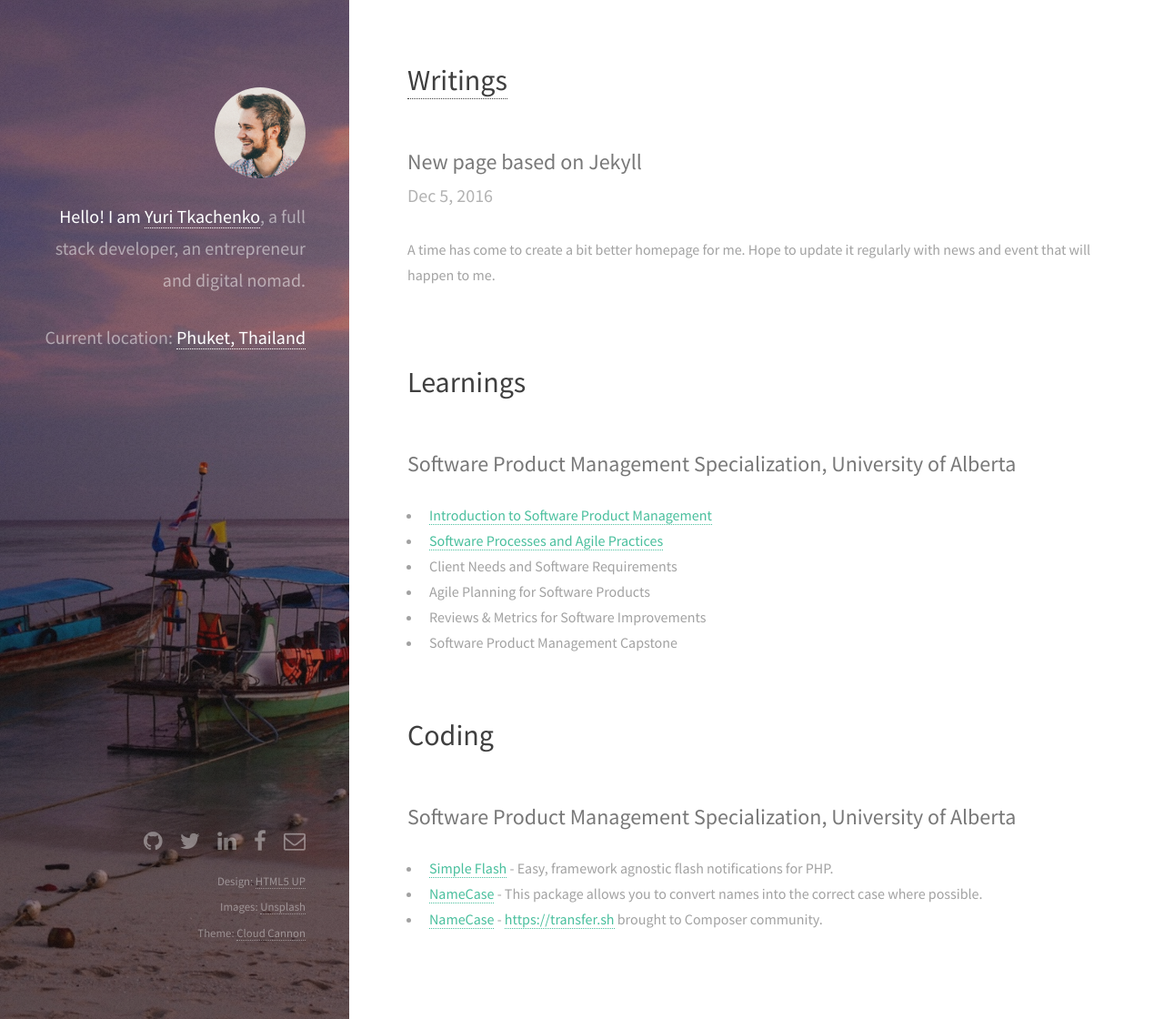
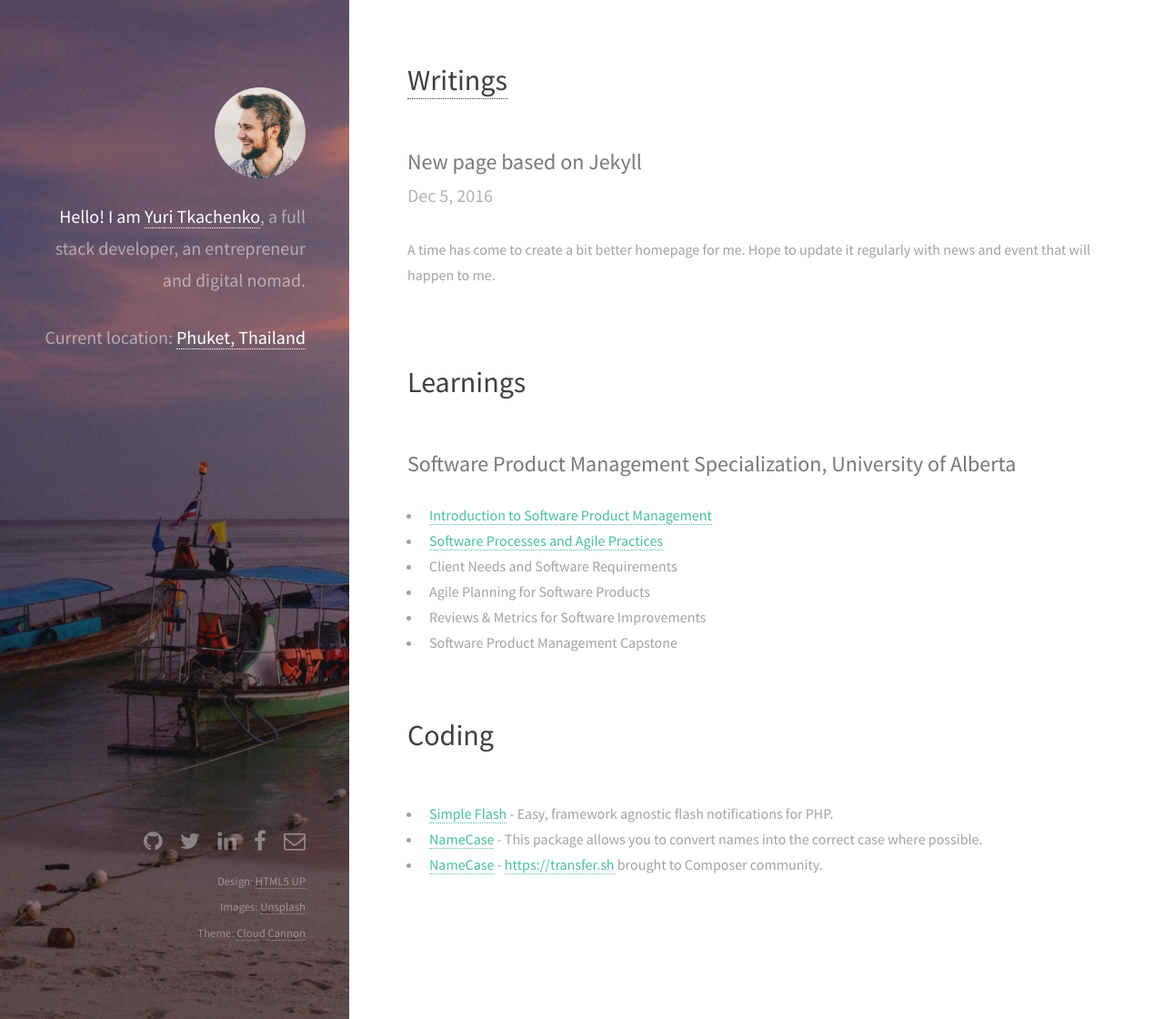
Before and after one commit to tamtamchik/tamtamchik.github.io, a Jekyll site: the page built from index.html, in a window 1280 px wide and 1120 px high. Shown: the whole window at 91% size. Built offline with Jekyll 4.4.1, drawn with Linux system fonts in a browser that asks for light colours.

Commit message:
fix fonts

```diff
--- a/css/style.css
+++ b/css/style.css
@@ -1,5 +1,5 @@
 @import url(font-awesome.min.css);
-@import url("http://fonts.googleapis.com/css?family=Source+Sans+Pro:400,400italic");
+@import url("//fonts.googleapis.com/css?family=Source+Sans+Pro:400,400italic");
 
 /*
 	Strata by HTML5 UP
--- a/index.html
+++ b/index.html
@@ -73,7 +73,6 @@
   <section>
       <div class="row">
           <article class="12u 12u(small)">
-              <h2 class="major">Software Product Management Specialization, University of Alberta</h2>
               <ul>
                   <li>
                     <a href="https://github.com/tamtamchik/simple-flash">Simple Flash</a>
```
